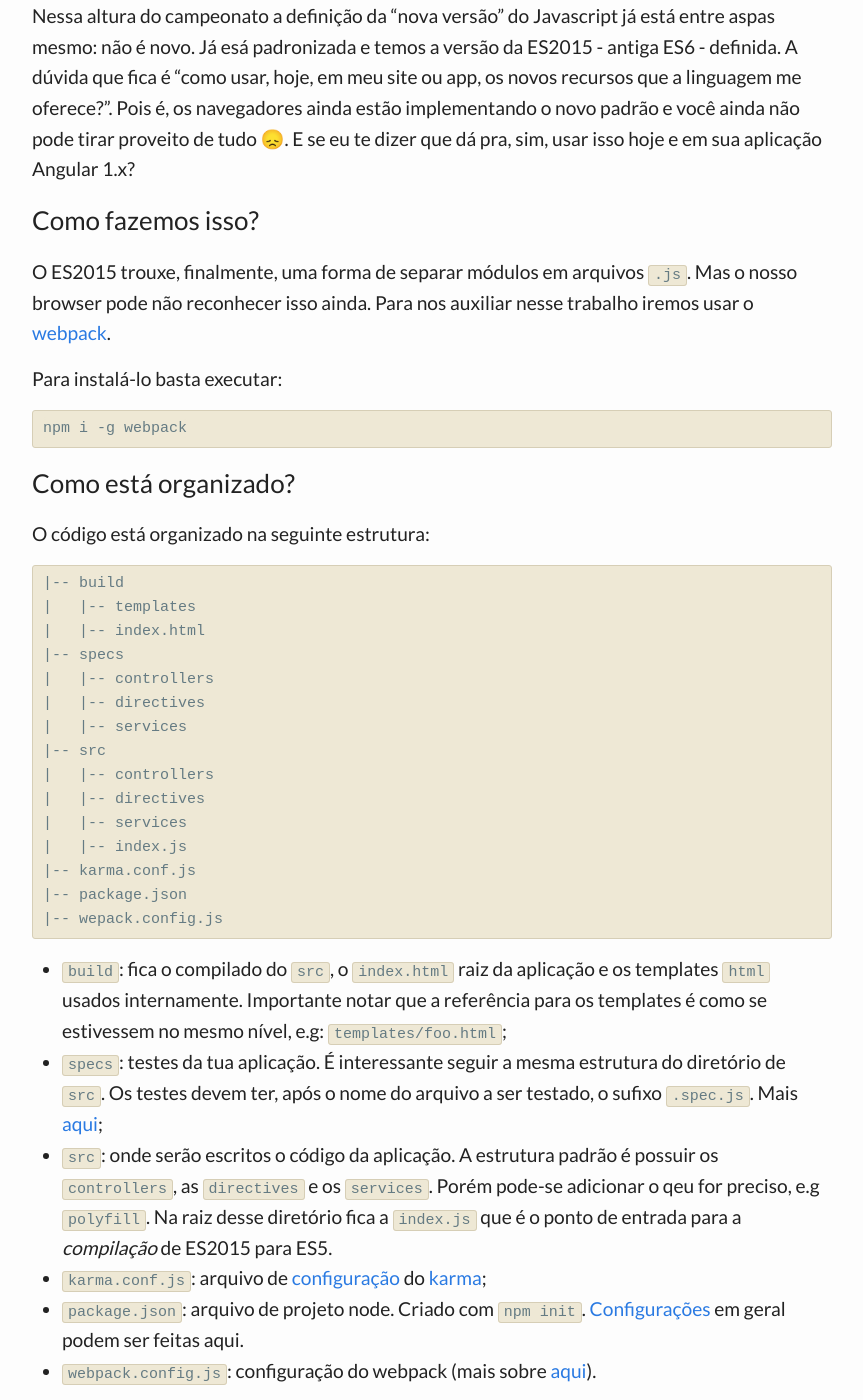
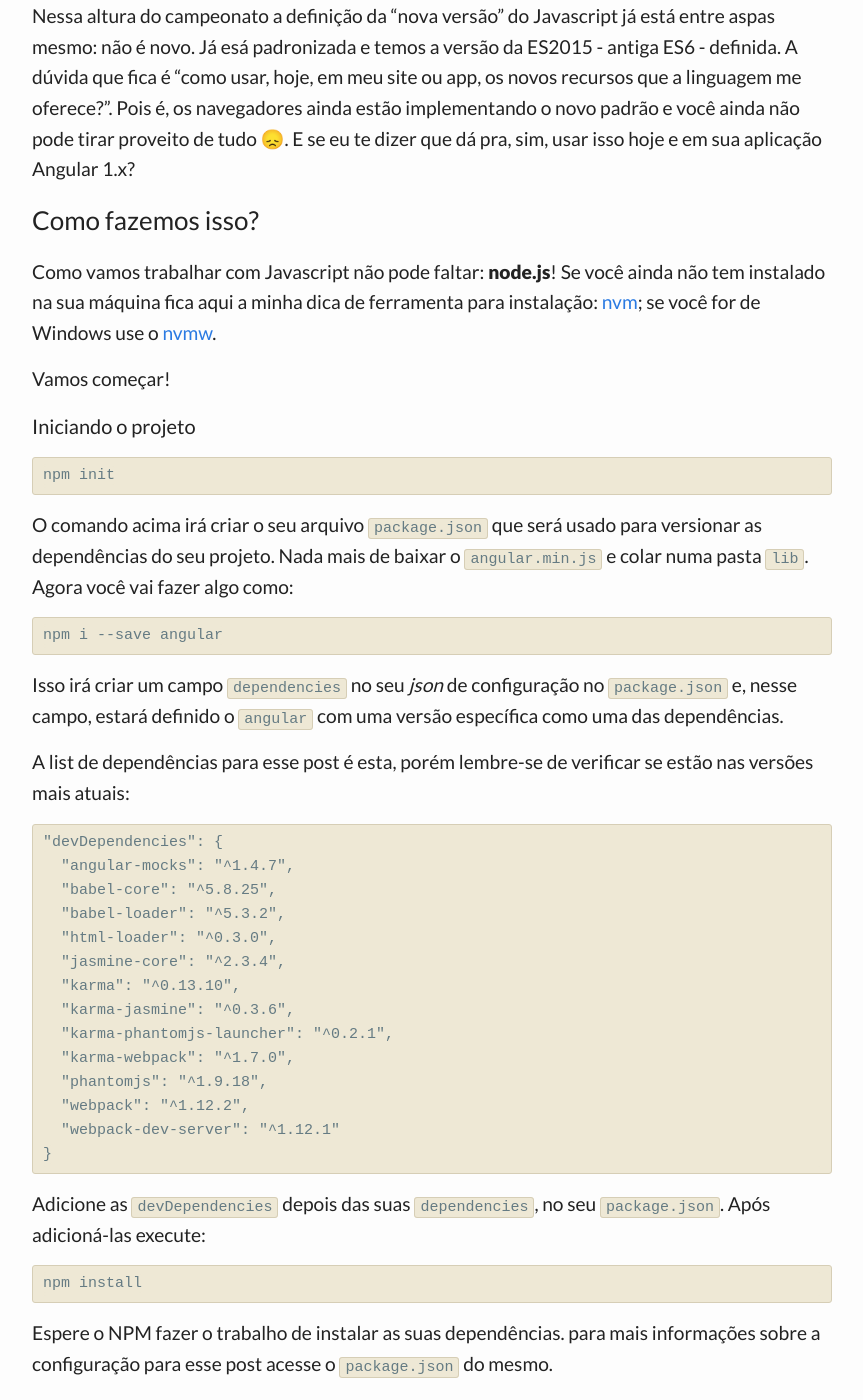
Before and after one commit to brunoskonrad/brunoskonrad.github.io, a Jekyll site: the page built from _posts/2015-10-08-setup-angular-1-es6.markdown, in a window 1280 px wide and 1400 px high, scrolled down 420 px. Shown: the whole window, without its empty margins (208-1071 px from the left). Built offline with Jekyll 4.4.1, drawn with Linux system fonts in a browser that asks for light colours; comment, search, counter and statistics services are not loaded; some of the changed text lies outside the part shown.

Commit message:
Add info for npm setup

````diff
--- a/_posts/2015-10-08-setup-angular-1-es6.markdown
+++ b/_posts/2015-10-08-setup-angular-1-es6.markdown
@@ -9,9 +9,58 @@ Nessa altura do campeonato a definição da "nova versão" do Javascript já est
 
 ### Como fazemos isso?
 
-O ES2015 trouxe, finalmente, uma forma de separar módulos em arquivos `.js`. Mas o nosso browser pode não reconhecer isso ainda. Para nos auxiliar nesse trabalho iremos usar o [webpack](https://webpack.github.io/).
+Como vamos trabalhar com Javascript não pode faltar: **node.js**! Se você ainda não tem instalado na sua máquina fica aqui a minha dica de ferramenta para instalação: [nvm](https://github.com/creationix/nvm); se você for de Windows use o [nvmw](https://github.com/hakobera/nvmw).
 
-Para instalá-lo basta executar:
+Vamos começar!
+
+#### Iniciando o projeto
+
+```
+npm init
+```
+
+O comando acima irá criar o seu arquivo `package.json` que será usado para versionar as dependências do seu projeto. Nada mais de baixar o `angular.min.js` e colar numa pasta `lib`. Agora você vai fazer algo como:
+
+```
+npm i --save angular
+```
+
+Isso irá criar um campo `dependencies` no seu *json* de configuração no `package.json` e, nesse campo, estará definido o `angular` com uma versão específica como uma das dependências.
+
+A list de dependências para esse post é esta, porém lembre-se de verificar se estão nas versões mais atuais:
+
+```
+"devDependencies": {
+  "angular-mocks": "^1.4.7",
+  "babel-core": "^5.8.25",
+  "babel-loader": "^5.3.2",
+  "html-loader": "^0.3.0",
+  "jasmine-core": "^2.3.4",
+  "karma": "^0.13.10",
+  "karma-jasmine": "^0.3.6",
+  "karma-phantomjs-launcher": "^0.2.1",
+  "karma-webpack": "^1.7.0",
+  "phantomjs": "^1.9.18",
+  "webpack": "^1.12.2",
+  "webpack-dev-server": "^1.12.1"
+}
+```
+
+Adicione as `devDependencies` depois das suas `dependencies`, no seu `package.json`. Após adicioná-las execute:
+
+```
+npm install
+```
+
+Espere o NPM fazer o trabalho de instalar as suas dependências. para mais informações sobre a configuração para esse post acesse o [`package.json`](https://github.com/brunoskonrad/angular-es2015/blob/master/package.json) do mesmo.
+
+#### Configurando o build system
+
+Enfim o ES2015 trouxe uma forma de separar módulos em arquivos `.js`. Mas o nosso browser pode não reconhecer isso ainda. Para nos auxiliar nesse trabalho iremos usar o [webpack](https://webpack.github.io/).
+
+Você pode instalá-lo globalmente e usar via terminal ou, como eu prefiro, [usando os `scripts` do seu `package.json`]({% post_url 2015-09-09-scripts-npm %}).
+
+Se quiser instalar globalmente, execute a linha abaixo
 ```
 npm i -g webpack
 ```
````
Also changed, not shown: other parts of _posts/2015-10-08-setup-angular-1-es6.markdown (+2 -0 lines).
